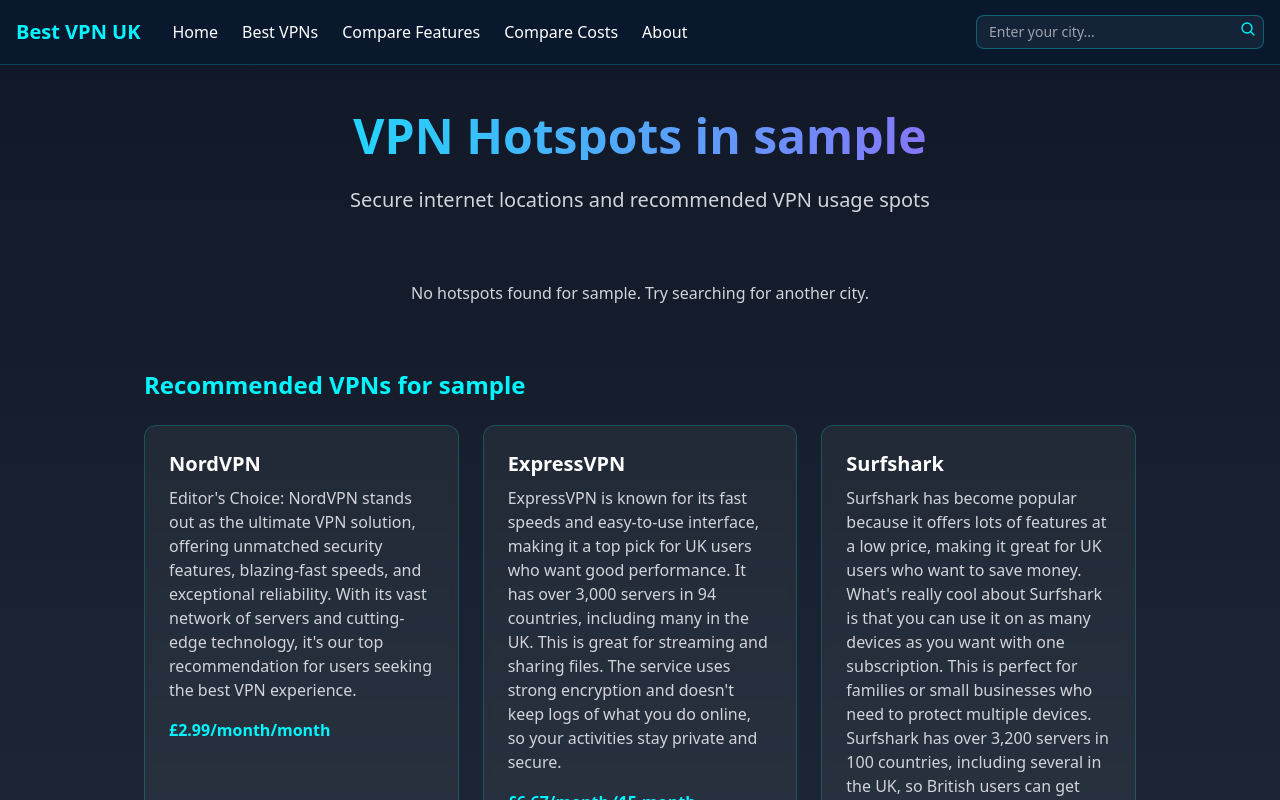
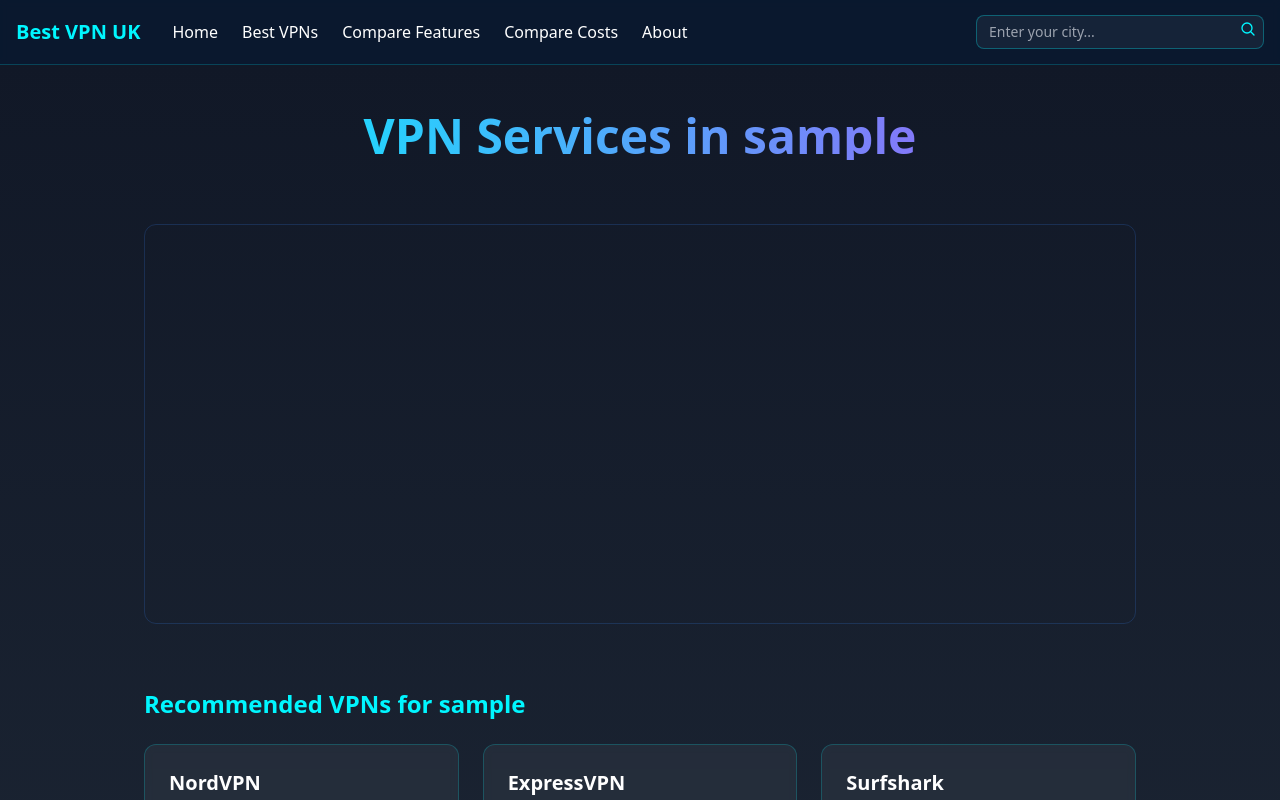
Before and after one commit to GergulasBalint/bestvpn, a React (Vite) app: page / in a window 1280 px wide. Both pictures are taken after typing "Sample" into the empty fields and a click on the button 1248 px from the left and 29 px from the top of the page. Shown: the top 800 px of the page. Built offline with nearby package versions, Linux system fonts and the light colour scheme.

Commit message:
hotspot fix again

```diff
--- a/src/pages/CityVPN.tsx
+++ b/src/pages/CityVPN.tsx
@@ -1,79 +1,79 @@
-import { FC } from 'react';
+import { FC, useEffect } from 'react';
 import { useParams } from 'react-router-dom';
 import { Helmet } from 'react-helmet';
 import { vpnData } from '../data/vpnData';
 
-const cityHotspots: Record<string, string[]> = {
-  'london': [
-    'Soho Square Gardens',
-    'St. Pancras International',
-    'Canary Wharf',
-    'The British Library',
-    'WeWork Locations'
-  ],
-  'manchester': [
-    'Manchester Central Library',
-    'Piccadilly Gardens',
-    'MediaCityUK',
-    'University of Manchester',
-    'Northern Quarter Cafes'
-  ],
-  'birmingham': [
-    'Library of Birmingham',
-    'Bullring Shopping Centre',
-    'Birmingham New Street Station',
-    'Brindleyplace',
-    'University of Birmingham'
-  ],
-  'edinburgh': [
-    'National Library of Scotland',
-    'Edinburgh Waverley Station',
-    'University of Edinburgh',
-    'Royal Mile Coffee Shops',
-    'Scottish Parliament'
-  ]
+const cityCoordinates: Record<string, { lat: number; lng: number }> = {
+  'london': { lat: 51.5074, lng: -0.1278 },
+  'manchester': { lat: 53.4808, lng: -2.2426 },
+  'birmingham': { lat: 52.4862, lng: -1.8904 },
+  'edinburgh': { lat: 55.9533, lng: -3.1883 },
+  // Add more cities as needed
 };
 
 const CityVPN: FC = () => {
   const { cityName } = useParams<{ cityName: string }>();
   const normalizedCityName = cityName?.toLowerCase() || '';
-  const hotspots = cityHotspots[normalizedCityName] || [];
+  const cityCoords = cityCoordinates[normalizedCityName];
+
+  useEffect(() => {
+    if (cityCoords) {
+      const googleMapScript = document.createElement('script');
+      googleMapScript.src = `https://maps.googleapis.com/maps/api/js?key=${import.meta.env.VITE_GOOGLE_MAPS_API_KEY}`;
+      googleMapScript.async = true;
+      googleMapScript.defer = true;
+      window.document.body.appendChild(googleMapScript);
+
+      googleMapScript.addEventListener('load', () => {
+        const map = new google.maps.Map(document.getElementById('city-map'), {
+          center: cityCoords,
+          zoom: 13,
+          styles: [
+            { elementType: "geometry", stylers: [{ color: "#242f3e" }] },
+            { elementType: "labels.text.stroke", stylers: [{ color: "#242f3e" }] },
+            { elementType: "labels.text.fill", stylers: [{ color: "#746855" }] },
+            // Add more styles as needed
+          ]
+        });
+
+        new google.maps.Marker({
+          position: cityCoords,
+          map,
+          title: cityName
+        });
+      });
+
+      return () => {
+        document.body.removeChild(googleMapScript);
+      };
+    }
+  }, [cityName, cityCoords]);
 
   return (
     <>
       <Helmet>
-        <title>VPN Hotspots in {cityName} - Best VPN UK</title>
-        <meta name="description" content={`Find the best VPN hotspots and secure internet locations in ${cityName}. Stay protected while browsing in public spaces.`} />
+        <title>VPN in {cityName} - Best VPN UK</title>
+        <meta name="description" content={`Find the best VPN services and secure locations in ${cityName}.`} />
       </Helmet>
 
       <div className="min-h-screen bg-gradient-to-b from-gray-900 to-gray-800 text-white">
         <main className="max-w-5xl mx-auto px-4 py-12">
           <header className="text-center mb-16">
             <h1 className="text-5xl font-bold mb-6 bg-gradient-to-r from-cyber-blue to-purple-500 text-transparent bg-clip-text">
-              VPN Hotspots in {cityName}
+              VPN Services in {cityName}
             </h1>
-            <p className="text-xl text-gray-300 max-w-3xl mx-auto leading-relaxed">
-              Secure internet locations and recommended VPN usage spots
-            </p>
           </header>
 
-          {hotspots.length > 0 ? (
-            <div className="grid md:grid-cols-2 gap-6">
-              {hotspots.map((spot) => (
-                <div key={spot} className="bg-white/5 backdrop-blur-sm p-6 rounded-xl border border-cyber-blue/20">
-                  <h3 className="text-xl font-semibold text-cyber-blue mb-2">{spot}</h3>
-                  <p className="text-gray-300">
-                    Public WiFi available. We recommend using a VPN for secure browsing.
-                  </p>
-                </div>
-              ))}
-            </div>
-          ) : (
-            <div className="text-center text-gray-300">
-              <p>No hotspots found for {cityName}. Try searching for another city.</p>
-            </div>
-          )}
+          {/* City Map */}
+          <div className="mb-16">
+            <div
+              id="city-map"
+              className="w-full h-[400px] rounded-xl overflow-hidden"
+              style={{ border: '1px solid rgba(59, 130, 246, 0.2)' }}
+            />
+          </div>
 
+          {/* VPN Recommendations */}
           <section className="mt-16">
             <h2 className="text-2xl font-bold text-cyber-blue mb-6">Recommended VPNs for {cityName}</h2>
             <div className="grid md:grid-cols-3 gap-6">
```
Also changed, not shown: 1 other file (tests, documents, lock files or other folders).
